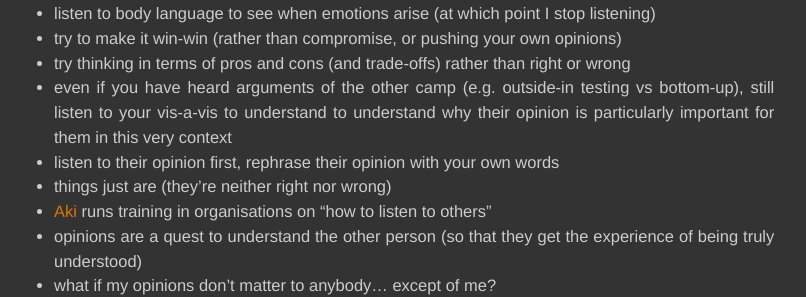
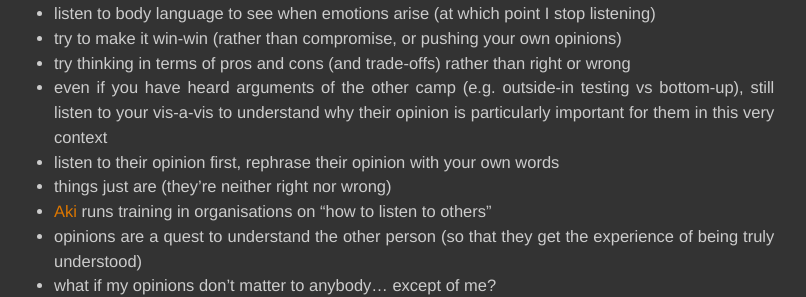
Before and after one commit to unclejamal/unclejamal.github.io, a Jekyll site: the page built from _posts/2017-06-27-socrates-uk.markdown, in a window 1280 px wide and 900 px high, scrolled down 1440 px. Shown: the part 182-479 px from the top of the window, without its empty margins (237-1043 px from the left). Built offline with Jekyll 4.4.1, drawn with Linux system fonts in a browser that asks for light colours; Markdown is read by kramdown in place of the engine named in the settings; comment, search, counter and statistics services are not loaded.

Commit message:
Fix stuff in socrates 2017

```diff
--- a/_posts/2017-06-27-socrates-uk.markdown
+++ b/_posts/2017-06-27-socrates-uk.markdown
@@ -48,7 +48,7 @@ Friday, 16th June
 - listen to body language to see when emotions arise (at which point I stop listening)
 - try to make it win-win (rather than compromise, or pushing your own opinions)
 - try thinking in terms of pros and cons (and trade-offs) rather than right or wrong
-- even if you have heard arguments of the other camp (e.g. outside-in testing vs bottom-up), still listen to your vis-a-vis to understand to understand why their opinion is particularly important for them in this very context
+- even if you have heard arguments of the other camp (e.g. outside-in testing vs bottom-up), still listen to your vis-a-vis to understand why their opinion is particularly important for them in this very context
 - listen to their opinion first, rephrase their opinion with your own words
 - things just are (they're neither right nor wrong)
 - [Aki](https://twitter.com/rinkkasatiainen) runs training in organisations on "how to listen to others"
```
